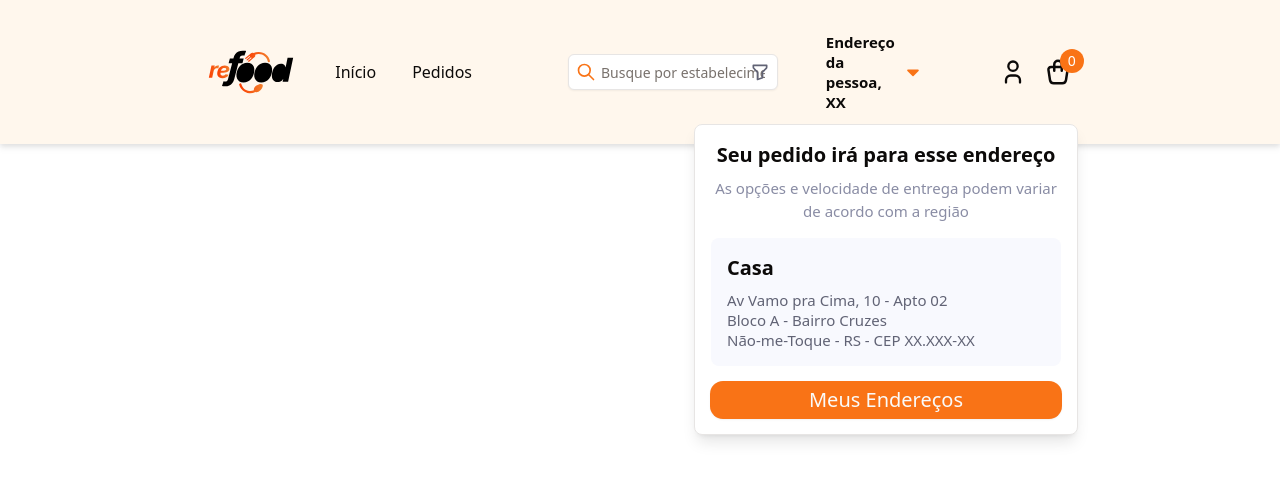
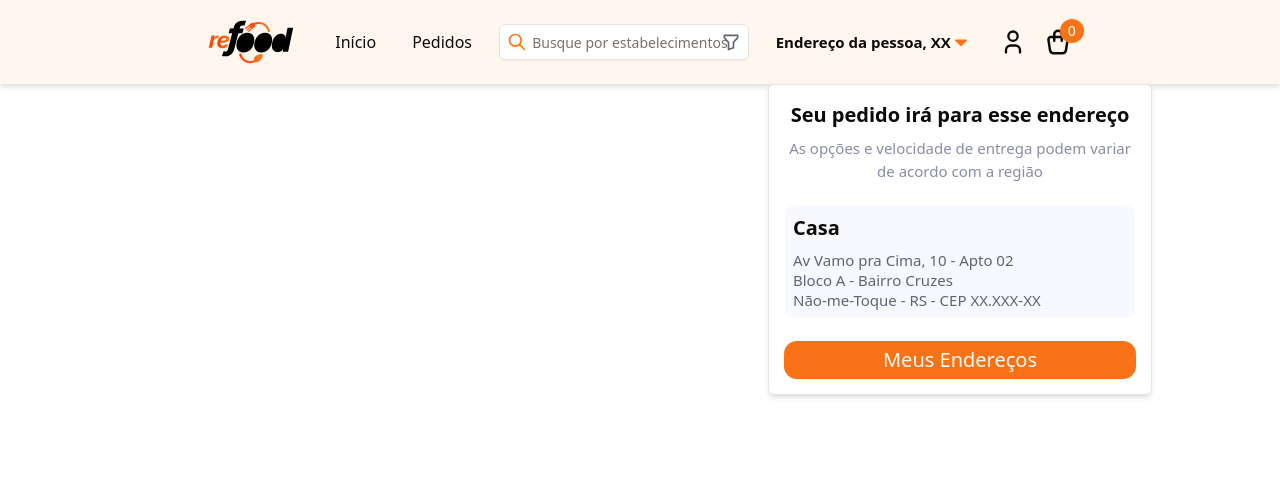
Before and after one commit to IReFoodI/Front-end, a React (Vite) app: page / in a window 1280 px wide. Both pictures are taken after a click on the element "Endereço da pessoa, XX". Shown: the top 480 px of the page. Built offline with nearby package versions, Linux system fonts and the light colour scheme.

Commit message:
fix: fixes in Header and MyDataPage

```diff
--- a/src/ui/components/header/Header.jsx
+++ b/src/ui/components/header/Header.jsx
@@ -34,7 +34,7 @@ export function Header() {
 
   return (
     <header className="sticky top-0 z-10 w-screen bg-orange-50 p-4 drop-shadow-md">
-      <div className="relative flex flex-col items-center justify-between gap-2 md:m-auto md:w-[85%] md:flex-row lg:w-[70%]">
+      <div className="relative flex max-w-screen-2xl flex-col items-center justify-between gap-2 md:m-auto md:w-[85%] md:flex-row lg:w-[70%]">
         <section className="hidden w-full items-center justify-between md:order-1 md:flex md:w-fit">
           <div className="flex items-center justify-start">
             <Link className="w-24 md:mr-7" to="/">
@@ -60,7 +60,7 @@ export function Header() {
         </section>
         {/* APLICAR CONDICIONAL PARA MOSTRAR A PARTE ABAIXO DO HEADER DEPENDENDO DA PÁGINA QUE O USUÁRIO ESTIVER. "APLICAR HIDDEN" */}
         <section className="order-2 flex w-full flex-1 flex-col items-center justify-center md:flex-row">
-          <div className="relative order-2 m-auto flex w-full items-center justify-center md:order-1 md:ml-20 md:mr-20">
+          <div className="relative order-2 m-auto flex w-full items-center justify-center md:order-1 md:w-[50%]">
             <IconSearch
               className="absolute left-0 ml-2 text-primary"
               size={20}
--- a/src/ui/components/header/addressModal/AddressModal.jsx
+++ b/src/ui/components/header/addressModal/AddressModal.jsx
@@ -16,13 +16,13 @@ export function AddressModal() {
     <Popover>
       <PopoverTrigger asChild>
         <div
-          className={`right-12 m-2 flex w-full cursor-pointer items-center justify-center rounded-xl p-2 hover:bg-orange-100 md:relative md:order-last md:w-[40%] ${isActive ? "active:bg-orange-100" : ""}`}
+          className={`order-1 m-2 flex w-full cursor-pointer items-center justify-center rounded-xl p-2 hover:bg-orange-100 md:order-2 md:w-fit ${isActive ? "active:bg-orange-100" : ""}`}
           onClick={handleClick}
         >
           <p className="text-sm font-semibold md:text-[15px]">
             Endereço da pessoa, XX
           </p>
-          <span className="ml-2">
+          <span>
             <IconCaretDownFilled
               stroke={2}
               className="text-primary"
@@ -31,9 +31,11 @@ export function AddressModal() {
           </span>
         </div>
       </PopoverTrigger>
-
-      <PopoverContent className="ml-6 flex w-[70%] flex-col items-start gap-4 rounded-lg bg-white p-4 shadow-lg md:w-96">
-        <div className="flex w-full flex-col items-center gap-2">
+      <PopoverContent
+        className="relative top-14 md:absolute md:left-0 md:top-5 md:w-96"
+        align="start"
+      >
+        <div className="flex w-full flex-col items-center justify-center gap-2">
           <h1 className="text-[15px] font-bold md:text-xl">
             Seu pedido irá para esse endereço
           </h1>
@@ -42,8 +44,7 @@ export function AddressModal() {
             região
           </p>
         </div>
-
-        <div className="flex w-full flex-col items-start justify-center gap-2 rounded-lg bg-[#F8F9FE] p-4">
+        <div className="my-6 flex w-full flex-col items-start justify-center gap-2 rounded-lg bg-[#F8F9FE] p-2">
           <h1 className="text-[15px] font-bold md:text-xl">Casa</h1>
           <div className="text-sm text-[#616375] md:text-[15px]">
             <p>Av Vamo pra Cima, 10 - Apto 02</p>
@@ -51,7 +52,6 @@ export function AddressModal() {
             <p>Não-me-Toque - RS - CEP XX.XXX-XX</p>
           </div>
         </div>
-
         <Button className="w-full rounded-xl md:text-xl">
           <Link to="/" className="w-full">
             Meus Endereços
--- a/src/ui/components/header/profileSheet/ProfileSheet.jsx
+++ b/src/ui/components/header/profileSheet/ProfileSheet.jsx
@@ -56,7 +56,7 @@ export function ProfileSheet() {
         <div className="mt-4 flex justify-between gap-2">
           {value ? (
             <SheetHeader className="w-full">
-              <div className="z-1 flex h-12 w-full items-center justify-start rounded-xl bg-gradient-to-r from-orange-700 to-orange-400">
+              <div className="z-1 flex h-12 w-full items-center justify-start rounded-xl bg-gradient-to-r from-primary to-orange-400">
                 <ProfileImagePlaceholder className="z-2 m-1 w-14" />
                 <SheetTitle className="m-1 text-lg font-semibold leading-5 text-white">
                   Olá, Usuário.
@@ -65,7 +65,7 @@ export function ProfileSheet() {
               </div>
             </SheetHeader>
           ) : (
-            <div className="z-1 flex h-12 w-full items-center justify-start rounded-xl bg-gradient-to-r from-orange-700 to-orange-400">
+            <div className="z-1 flex h-12 w-full items-center justify-start rounded-xl bg-gradient-to-r from-primary to-orange-400">
               <ProfileImagePlaceholder className="z-2 m-1 w-14" />
               <h1 className="m-1 text-lg font-semibold leading-5 text-white">
                 Olá, Usuário
@@ -137,7 +137,7 @@ export function ProfileSheet() {
             Ajuda
           </Link>
         </div>
-        <Button className="w-full rounded-3xl bg-orange-700 text-base font-semibold">
+        <Button className="w-full rounded-3xl bg-primary text-base font-semibold">
           Sair
         </Button>
       </div>
--- a/src/ui/components/myDataPage/AddressData.jsx
+++ b/src/ui/components/myDataPage/AddressData.jsx
@@ -4,13 +4,13 @@ export function AddressData({ address }) {
       <h2 className="text-xl font-bold text-black">{address.name}</h2>
       <div className="text-sm">
         <p>
-          {address.street}, {address.number} - {address.additionalInfo01}
+          {address?.street}, {address?.number} - {address?.additionalInfo01}
         </p>
         <p>
-          {address.additionalInfo02} - {address.neighborhood}
+          {address?.additionalInfo02} - {address?.neighborhood}
         </p>
         <p>
-          {address.city} - {address.state} - CEP {address.zipCode}
+          {address?.city} - {address?.state} - CEP {address?.zipCode}
         </p>
       </div>
     </div>
```
